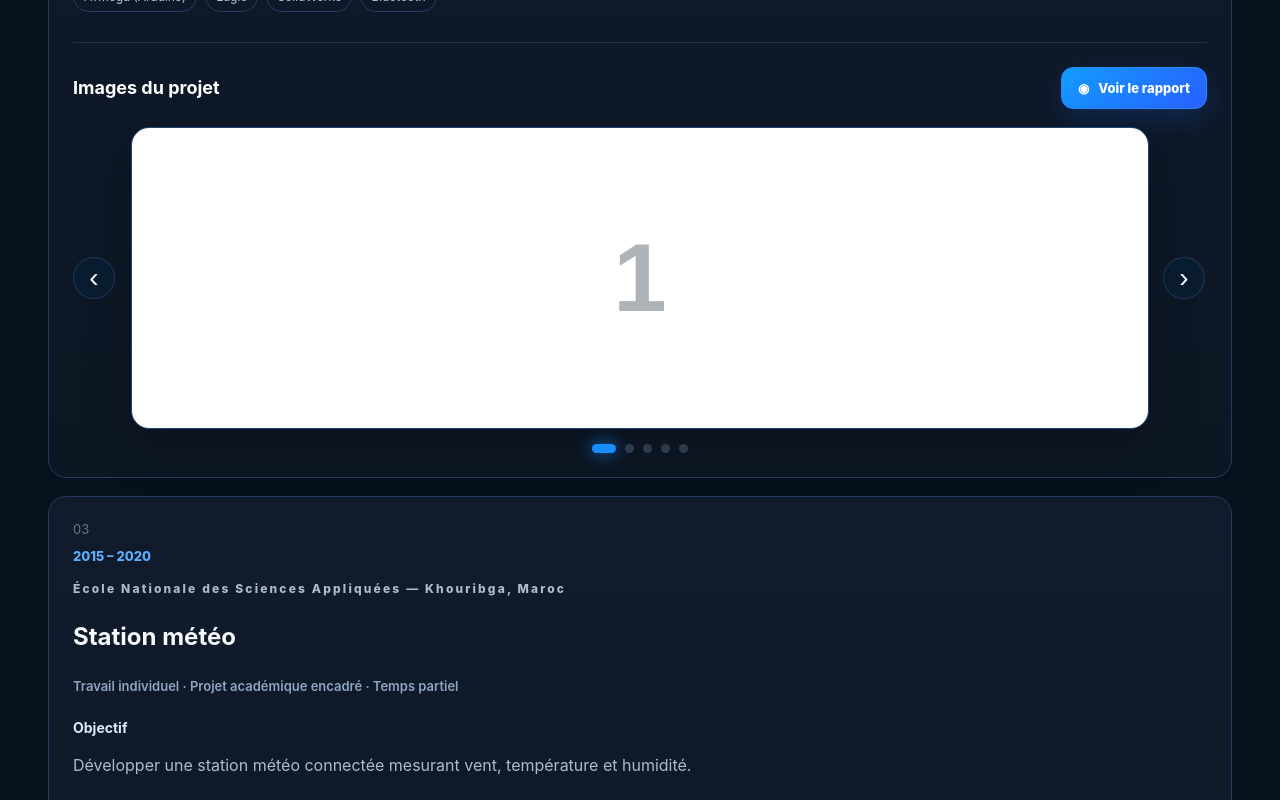
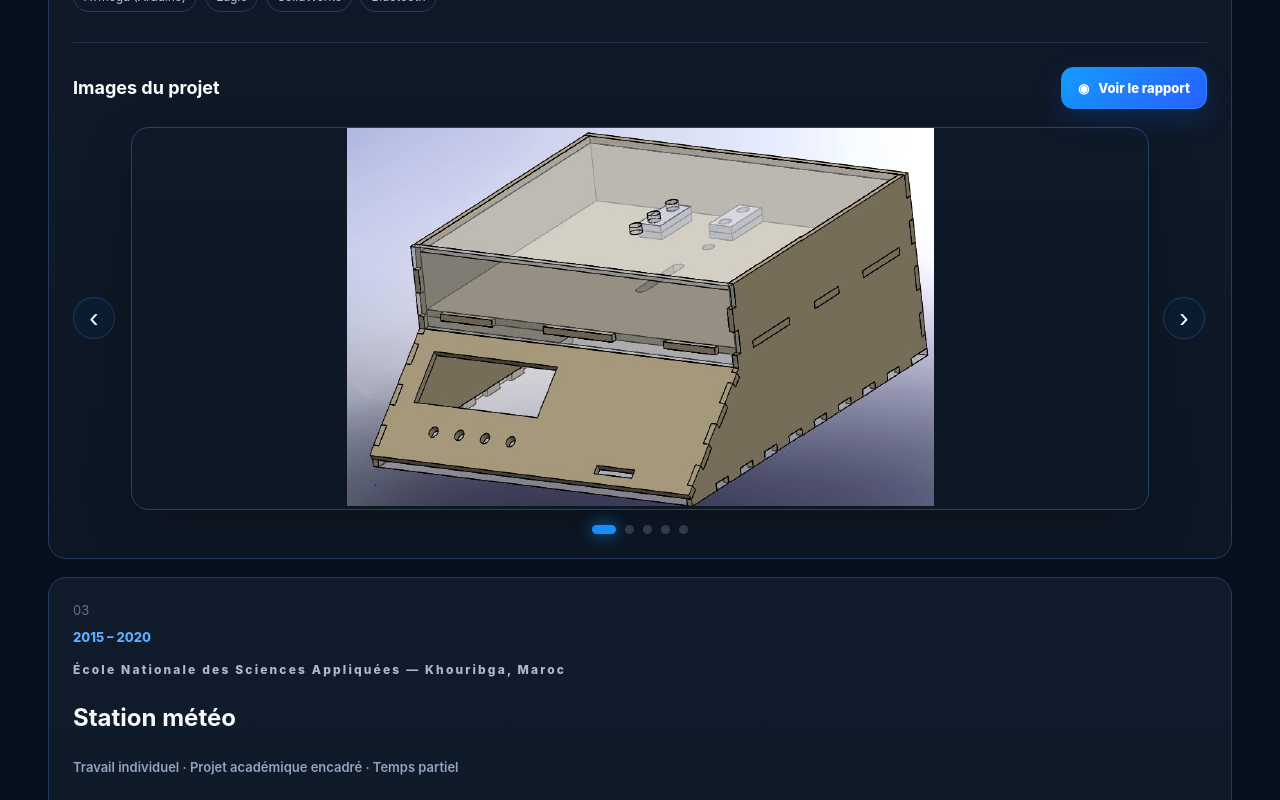
Before and after one commit to Oelayouchi/portfolio, a Next.js app: page / in a window 1280 px wide. Shown: the part 8060-8860 px from the top of the page. Built offline with nearby package versions, Linux system fonts and the light colour scheme.

Commit message:
Connect balance project images to carousel

```diff
--- a/components/project-media.js
+++ b/components/project-media.js
@@ -3,24 +3,68 @@
 import { useEffect, useRef, useState } from 'react';
 
 const PROJECT_ASSETS = {
-  'tolerance-aux-fautes': { imageCount: 5, report: '/projects/tolerance-aux-fautes/report/rapport.pdf' },
-  'balance-numerique': { imageCount: 5, report: '/projects/balance-numerique/report/rapport.pdf' },
-  'station-meteo': { imageCount: 5, report: '/projects/station-meteo/report/rapport.pdf' },
-  'convoyeur-ascenseur': { imageCount: 5, report: '/projects/convoyeur-ascenseur/report/rapport.pdf' },
-  'parking-vhdl': { imageCount: 5, report: '/projects/parking-vhdl/report/rapport.pdf' },
-  'machines-electriques': { imageCount: 5, report: '/projects/machines-electriques/report/rapport.pdf' },
+  'tolerance-aux-fautes': {
+    imageCount: 5,
+    report: '/projects/tolerance-aux-fautes/report/rapport.pdf',
+  },
+  'balance-numerique': {
+    imageCount: 5,
+    report: '/projects/balance-numerique/report/rapport.pdf',
+    images: [
+      '/projects/balance-numerique/images/image-01.png',
+      '/projects/balance-numerique/images/image-02.png',
+      '/projects/balance-numerique/images/image-03.png',
+      '/projects/balance-numerique/images/image-04.png',
+      '/projects/balance-numerique/images/image-05.png',
+    ],
+  },
+  'station-meteo': {
+    imageCount: 5,
+    report: '/projects/station-meteo/report/rapport.pdf',
+  },
+  'convoyeur-ascenseur': {
+    imageCount: 5,
+    report: '/projects/convoyeur-ascenseur/report/rapport.pdf',
+  },
+  'parking-vhdl': {
+    imageCount: 5,
+    report: '/projects/parking-vhdl/report/rapport.pdf',
+  },
+  'machines-electriques': {
+    imageCount: 5,
+    report: '/projects/machines-electriques/report/rapport.pdf',
+  },
 };
 
-function ProjectPlaceholder({ number }) {
+function ProjectVisual({ src, number, title, enlarged = false }) {
+  if (!src) {
+    return (
+      <div className="projectPlaceholder" aria-label={`Emplacement image ${number}`}>
+        <span>{number}</span>
+      </div>
+    );
+  }
+
   return (
-    <div className="projectPlaceholder" aria-label={`Emplacement image ${number}`}>
-      <span>{number}</span>
+    <div className={`projectRealImageWrap${enlarged ? ' enlarged' : ''}`}>
+      <img
+        className="projectRealImage"
+        src={src}
+        alt={`${title} — image ${number}`}
+        loading={enlarged ? 'eager' : 'lazy'}
+      />
     </div>
   );
 }
 
 export default function ProjectMedia({ slug, title }) {
-  const config = PROJECT_ASSETS[slug] || { imageCount: 5, report: `/projects/${slug}/report/rapport.pdf` };
+  const config = PROJECT_ASSETS[slug] || {
+    imageCount: 5,
+    report: `/projects/${slug}/report/rapport.pdf`,
+  };
+
+  const images = config.images || [];
+  const imageCount = images.length || config.imageCount || 5;
   const [active, setActive] = useState(0);
   const [isZoomed, setIsZoomed] = useState(false);
   const [reportOpen, setReportOpen] = useState(false);
@@ -36,14 +80,15 @@ export default function ProjectMedia({ slug, title }) {
   const startRotation = () => {
     stopRotation();
     intervalRef.current = setInterval(() => {
-      setActive((current) => (current + 1) % config.imageCount);
+      setActive((current) => (current + 1) % imageCount);
     }, 1100);
   };
 
   useEffect(() => () => stopRotation(), []);
 
-  const previous = () => setActive((active - 1 + config.imageCount) % config.imageCount);
-  const next = () => setActive((active + 1) % config.imageCount);
+  const previous = () => setActive((active - 1 + imageCount) % imageCount);
+  const next = () => setActive((active + 1) % imageCount);
+  const activeImage = images[active];
 
   return (
     <div className="projectMedia">
@@ -62,8 +107,13 @@ export default function ProjectMedia({ slug, title }) {
       >
         <button className="projectCarouselArrow previous" type="button" onClick={previous} aria-label="Image précédente">‹</button>
 
-        <button className="projectImageButton" type="button" onClick={() => setIsZoomed(true)} aria-label={`Agrandir l'image ${active + 1} de ${title}`}>
-          <ProjectPlaceholder number={active + 1} />
+        <button
+          className="projectImageButton"
+          type="button"
+          onClick={() => setIsZoomed(true)}
+          aria-label={`Agrandir l'image ${active + 1} de ${title}`}
+        >
+          <ProjectVisual src={activeImage} number={active + 1} title={title} />
           <span className="projectZoomHint">Agrandir</span>
         </button>
 
@@ -71,7 +121,7 @@ export default function ProjectMedia({ slug, title }) {
       </div>
 
       <div className="projectDots" aria-label="Navigation des images">
-        {Array.from({ length: config.imageCount }, (_, index) => (
+        {Array.from({ length: imageCount }, (_, index) => (
           <button
             key={index}
             type="button"
@@ -83,16 +133,28 @@ export default function ProjectMedia({ slug, title }) {
       </div>
 
       {isZoomed && (
-        <div className="projectModal" role="dialog" aria-modal="true" aria-label={`Image agrandie de ${title}`} onClick={() => setIsZoomed(false)}>
+        <div
+          className="projectModal"
+          role="dialog"
+          aria-modal="true"
+          aria-label={`Image agrandie de ${title}`}
+          onClick={() => setIsZoomed(false)}
+        >
           <div className="projectModalContent imageModal" onClick={(event) => event.stopPropagation()}>
             <button className="projectModalClose" type="button" onClick={() => setIsZoomed(false)} aria-label="Fermer">×</button>
-            <ProjectPlaceholder number={active + 1} />
+            <ProjectVisual src={activeImage} number={active + 1} title={title} enlarged />
           </div>
         </div>
       )}
 
       {reportOpen && (
-        <div className="projectModal" role="dialog" aria-modal="true" aria-label={`Rapport du projet ${title}`} onClick={() => setReportOpen(false)}>
+        <div
+          className="projectModal"
+          role="dialog"
+          aria-modal="true"
+          aria-label={`Rapport du projet ${title}`}
+          onClick={() => setReportOpen(false)}
+        >
           <div className="projectModalContent reportModal" onClick={(event) => event.stopPropagation()}>
             <div className="reportModalHeader">
               <div>
```
